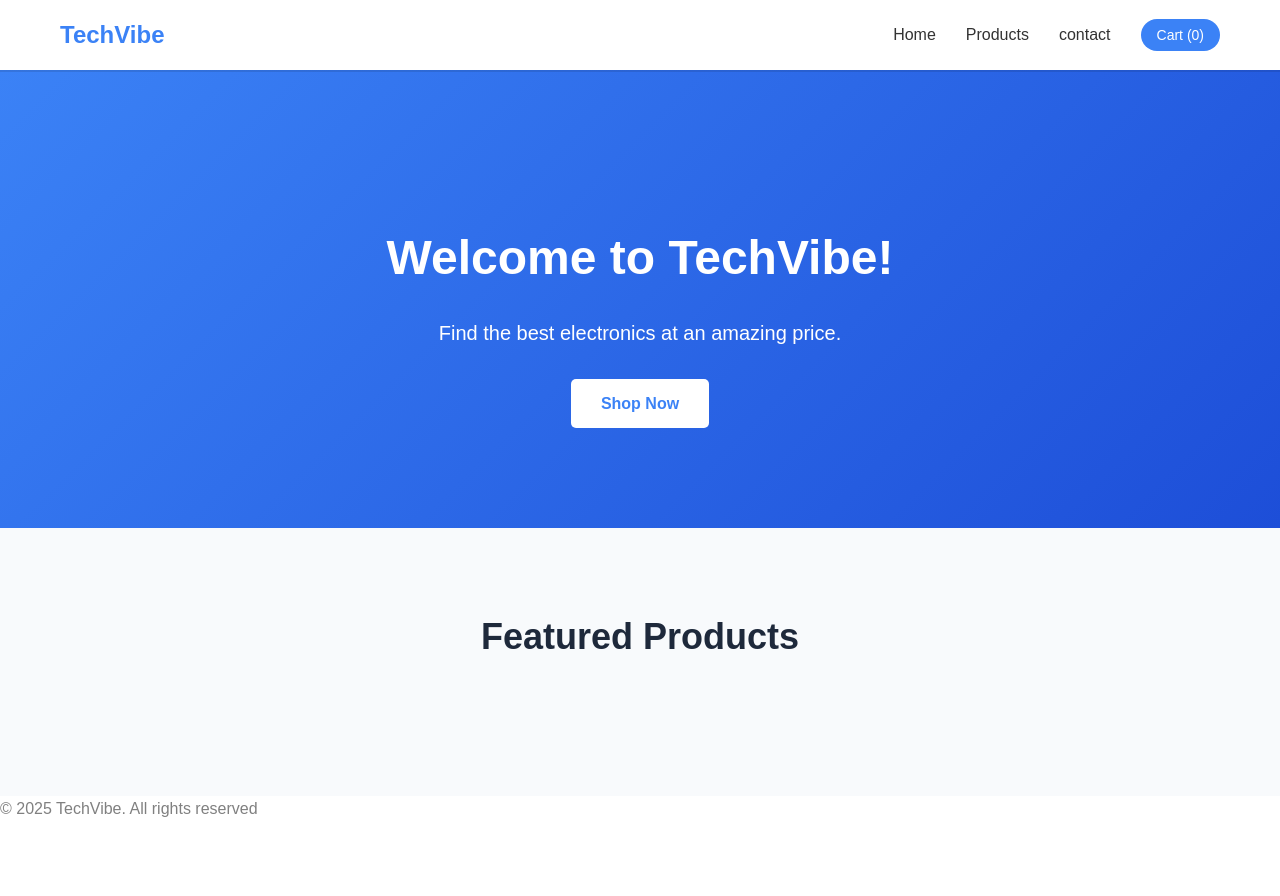
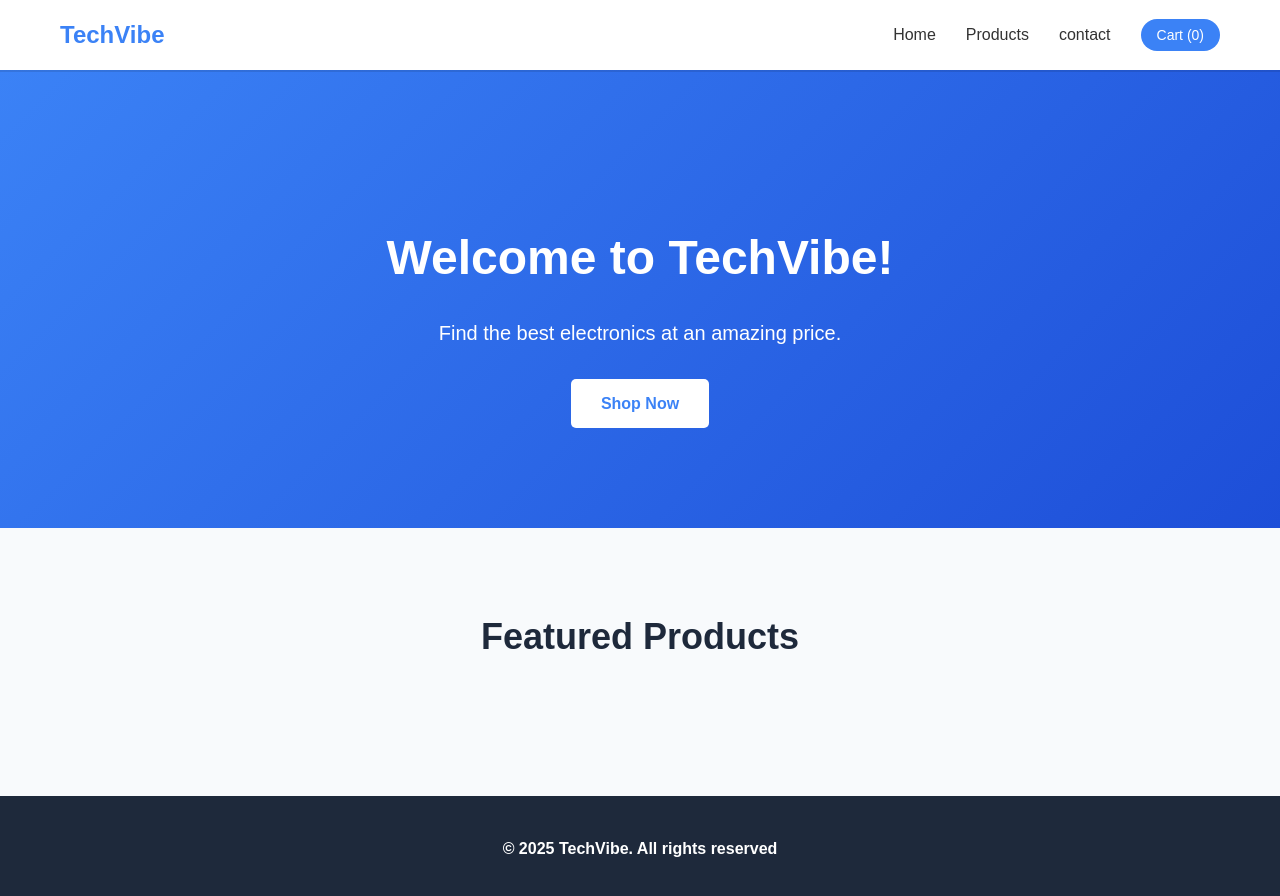
Before and after one commit to HappyBonic/Techhub, a plain HTML site: page index.html in a window 1280 px wide. Before the commit the page ends 822 px from the top, so only its background shows below. Drawn offline with Linux system fonts and the light colour scheme.

Commit message:
L6 footer stlyed

```diff
--- a/index.html
+++ b/index.html
@@ -40,7 +40,7 @@
     </section>
 
     <footer class="footer">
-        <p>&copy; 2025 TechVibe. All rights reserved</p>
+        <p><b>&copy; 2025 TechVibe. All rights reserved </b></p>
     </footer>
 
                         <!-- To link JavaScript -->
--- a/style.css
+++ b/style.css
@@ -188,3 +188,10 @@ body{
 .btn-secondary:hover {
     background-color: #cbd5e1;
 }
+
+.footer {
+    background-color: #1e293b;
+    color: white;
+    text-align: center;
+    padding: 40px 0%;
+}
```
